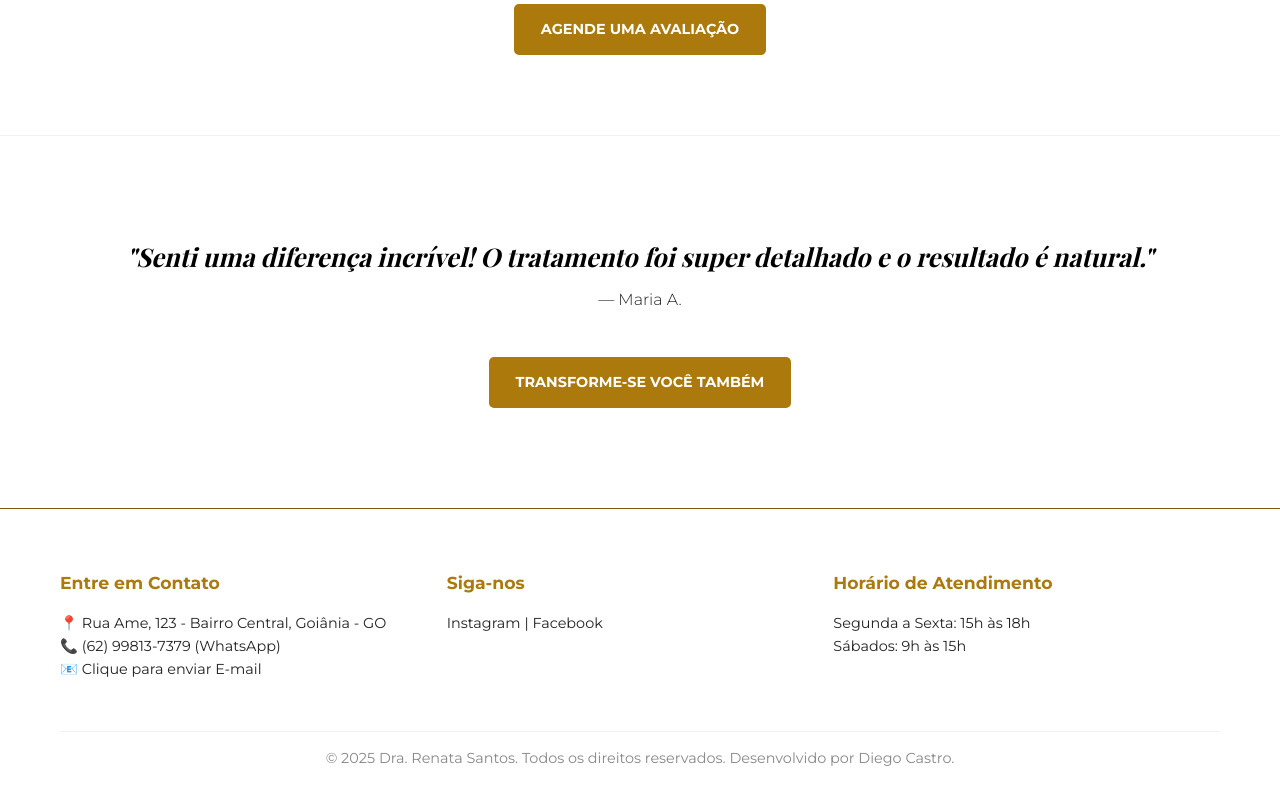
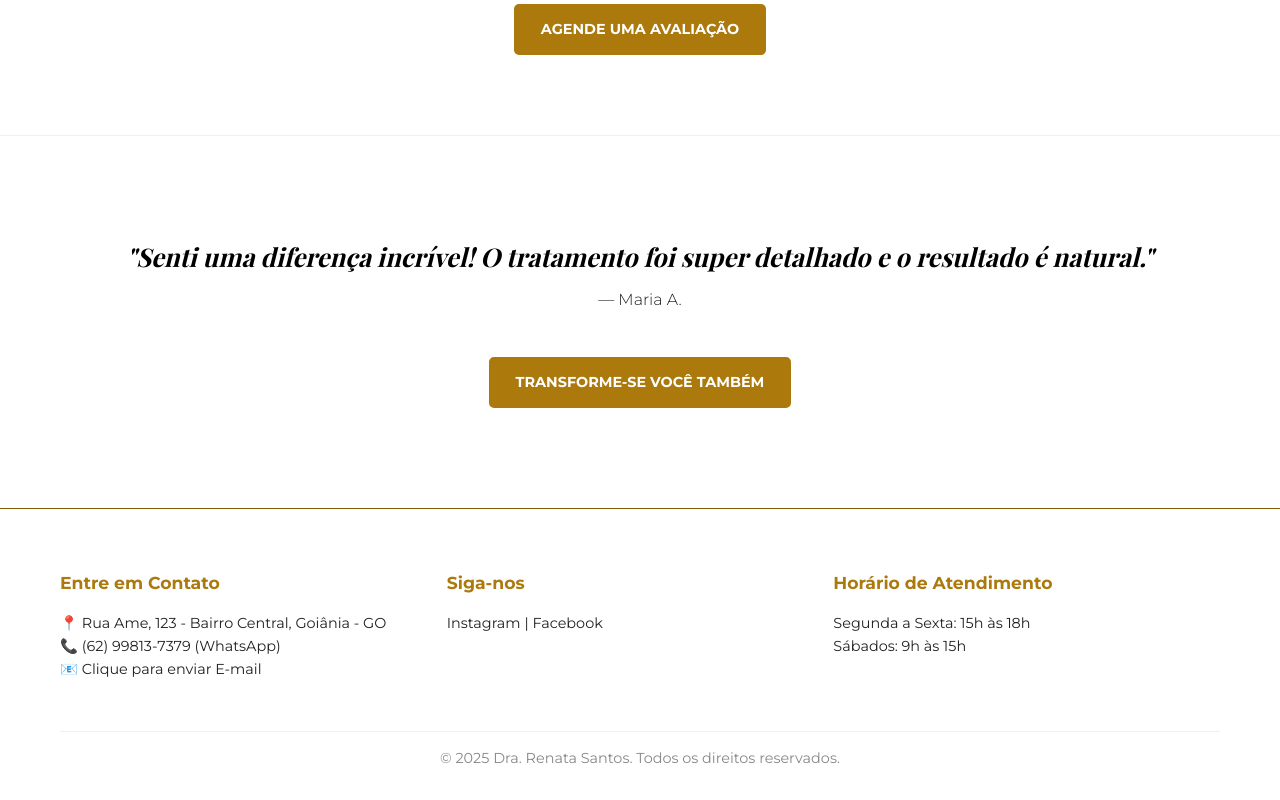
Before and after one commit to dpinto2020/RenataSantos, a plain HTML site: page index.html in a window 1280 px wide. Shown: the part 1619-2419 px from the top of the page. Drawn offline with nearby package versions, Linux system fonts and the light colour scheme.

Commit message:
Update index.html

```diff
--- a/index.html
+++ b/index.html
@@ -103,7 +103,7 @@
                     <p>Sábados: 9h às 15h</p>
                 </div>
             </div>
-            <p class="copyright">&copy; 2025 Dra. Renata Santos. Todos os direitos reservados. Desenvolvido por Diego Castro.</p>
+            <p class="copyright">&copy; 2025 Dra. Renata Santos. Todos os direitos reservados.</p>
         </div>
     </footer>
 
```
